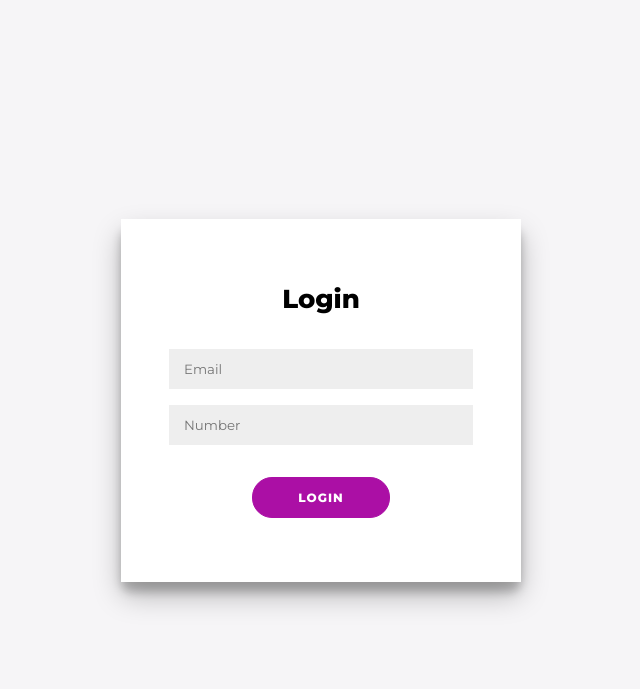
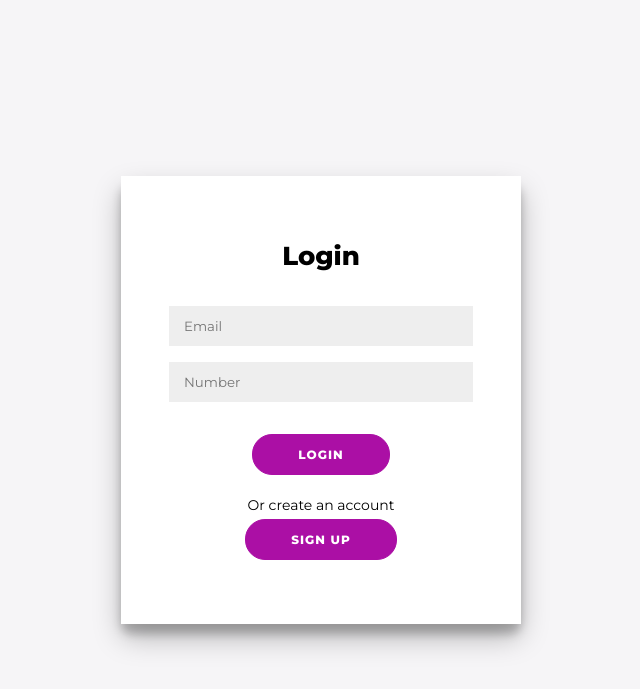
Before and after one commit to Danny-7/PHP-S3-eForm, a PHP site: page /controllers/login.php in a window 1280 px wide. Shown: the top 689 px of the page, without its empty margins (319-959 px from the left). Run offline with PHP 8.4, Linux system fonts and the light colour scheme.

Commit message:
exercise done

```diff
--- a/controllers/login.php
+++ b/controllers/login.php
@@ -24,7 +24,8 @@
         if(empty($user['number']))
             $errors['number'] = "You may enter your number ";
         elseif (!checkNumber($user['number']))
-            $errors['number'] = "Please enter a valid license number";
+            $errors['number'] = "Please enter a valid license number.
+            The license number must be between 8 and 10 characters, numbers";
     }
 
     if(count($_POST) == 0)
--- a/css/style.css
+++ b/css/style.css
@@ -54,9 +54,13 @@ input {
 
 .error {
     font-size: 12px;
-    color: rgb(156, 14, 14);
+    font-weight: bold;
+    color: rgb(199 0 0);
 }
 
+.form-error {
+    margin-top: 8px;
+}
 button {
     border-radius: 20px;
     border: 1px solid #ab0fa5;
@@ -69,6 +73,7 @@ button {
     letter-spacing: 1px;
     text-transform: uppercase;
     transition: transform 80ms ease-in;
+    cursor: pointer;
 }
 
 button:active {
@@ -78,3 +83,16 @@ button:active {
 button:focus {
     outline: none;
 }
+
+.signup-control{
+    margin-top: 0.5em;
+}
+
+.signup-control p {
+    font-size: 14px;
+    line-height: 2em;
+}
+
+.redirect {
+    margin: 0;
+}
--- /dev/null
+++ b/index.php
@@ -0,0 +1,3 @@
+<?php
+
+require("./views/login.tpl");
--- a/models/db.php
+++ b/models/db.php
@@ -3,6 +3,7 @@
     $GLOBALS['INSERT'] = 'INSERT INTO utilisateur (nom, prenom, num, email) VALUES(?, ?, ?, ?)';
     $GLOBALS['FETCH'] = 'SELECT * FROM utilisateur WHERE email=?';
 
+    // allows to get a connection to the database
     function connect(){
         $bdd = null;
         try {
@@ -14,6 +15,7 @@
         return $bdd;
     }
 
+    // function to insert an user
     function insertData($lastName, $firstName, $num, $email) {
         $bdd = connect();
         $num = password_hash($num, PASSWORD_BCRYPT);
@@ -29,16 +31,22 @@
             die("Echec d'insertion: ".utf8_encode($e->getMessage()));
         }
 
-    };
+    }
 
-    function fetchUser($email, $num) {
+    // get an user with an email
+    function fetchUser($email) {
         $bdd = connect();
         $stmt = $bdd->prepare($GLOBALS['FETCH']);
         $stmt->execute(array(
             $email
         ));
-        if($stmt->rowCount() > 0){
-            $row = $stmt->fetch();
+        return $stmt->fetch();
+    }
+
+    // check if the password given correspond to the user license number
+    function checkUser($email, $num) {
+        $row = fetchUser($email);
+        if($row != null){
             if(password_verify($num, $row['num']))
                 return $row;
             else
@@ -46,7 +54,3 @@
         }
         return null;
     }
-
-    function checkUser($email, $num) {
-        return fetchUser($email, $num);
-    };
--- a/views/login.tpl
+++ b/views/login.tpl
@@ -21,7 +21,12 @@
                 <div class="error"><?php echo $errors['number'] ?? "" ?></div>
             </div>
             <button type="submit">Login</button>
-            <div class="error"><?php echo $errors['user'] ?? "" ?></div>
+            <div class="error form-error"><?php echo $errors['user'] ?? "" ?></div>
+            <div class="signup-control">
+                <p class="signup">Or create an account</p>
+                <button type="reset" class="redirect" onClick="document.location.href='/controllers/signup.php'">Sign up</button>
+            </div>
+
         </form>
     </div>
 </div>
--- a/views/inscription.tpl
+++ b/views/signup.tpl
@@ -12,7 +12,7 @@
 <body>
 <div class="container">
     <div class="form-container">
-        <form action="../controllers/inscription.php" method="POST">
+        <form action="../controllers/signup.php" method="POST">
             <h1>Create an account</h1>
             <div class="form-control">
                 <input class="" type="text" name="lastName" placeholder="Last name" value="<?php echo $user['lastName'] ?? "" ?>">
```
Also changed, not shown: controllers/signup.php (renamed from controllers/inscription.php, +11 -6 lines).
